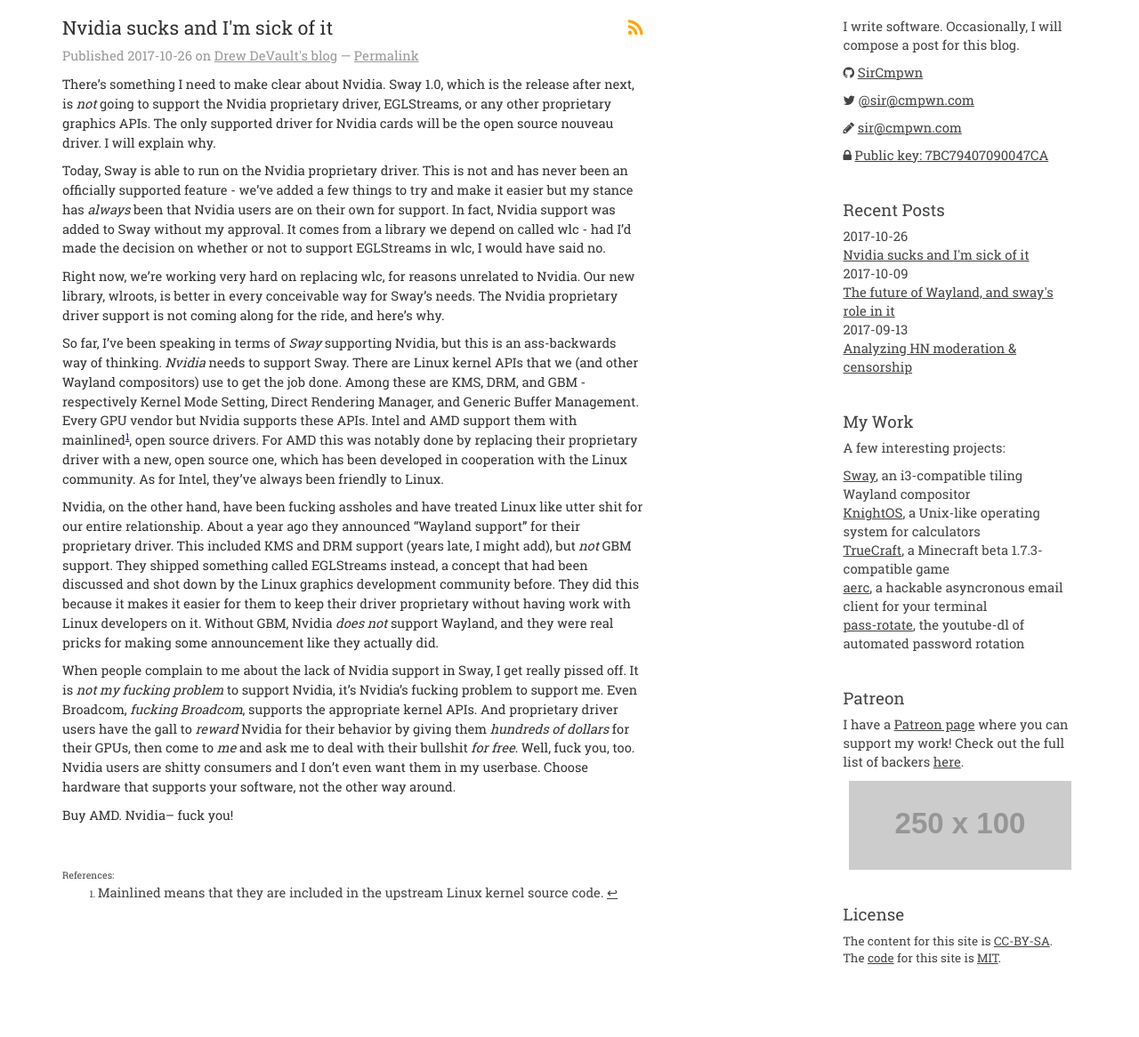
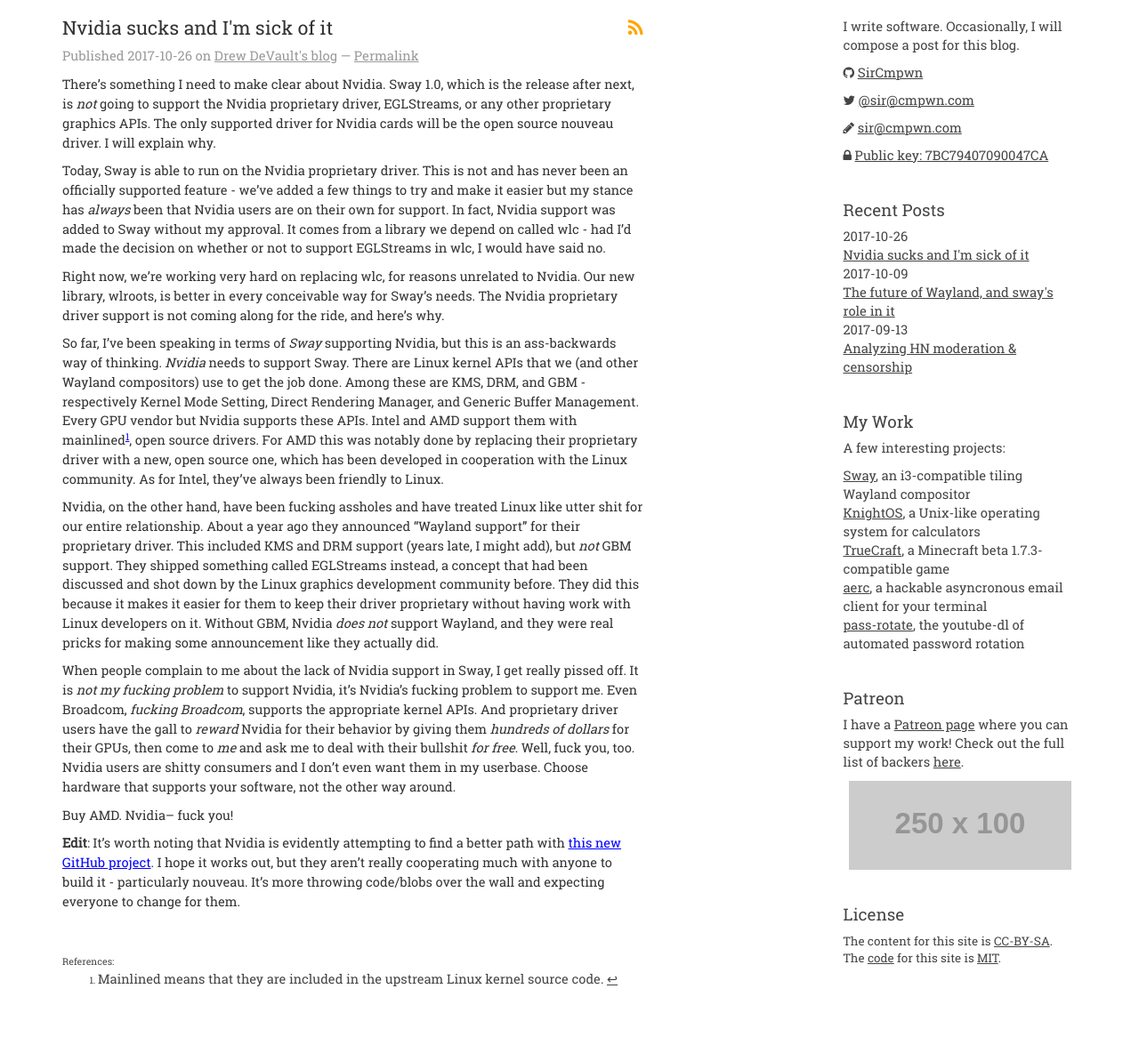
Before and after one commit to stormblog/sircmpwn.github.io, a Jekyll site: the page built from _posts/2017-10-26-Fuck-you-nvidia.md, in a window 1280 px wide. Shown: the whole page at 89% size. Built offline with Jekyll 4.4.1, drawn with Linux system fonts in a browser that asks for light colours.

Commit message:
Update post

```diff
--- a/_posts/2017-10-26-Fuck-you-nvidia.md
+++ b/_posts/2017-10-26-Fuck-you-nvidia.md
@@ -53,4 +53,10 @@ way around.
 
 Buy AMD. Nvidia-- fuck you!
 
+**Edit**: It's worth noting that Nvidia is evidently attempting to find a better
+path with [this new GitHub project](https://github.com/cubanismo/allocator). I
+hope it works out, but they aren't really cooperating much with anyone to build
+it - particularly nouveau. It's more throwing code/blobs over the wall and
+expecting everyone to change for them.
+
 [^1]: Mainlined means that they are included in the upstream Linux kernel source code.
```
